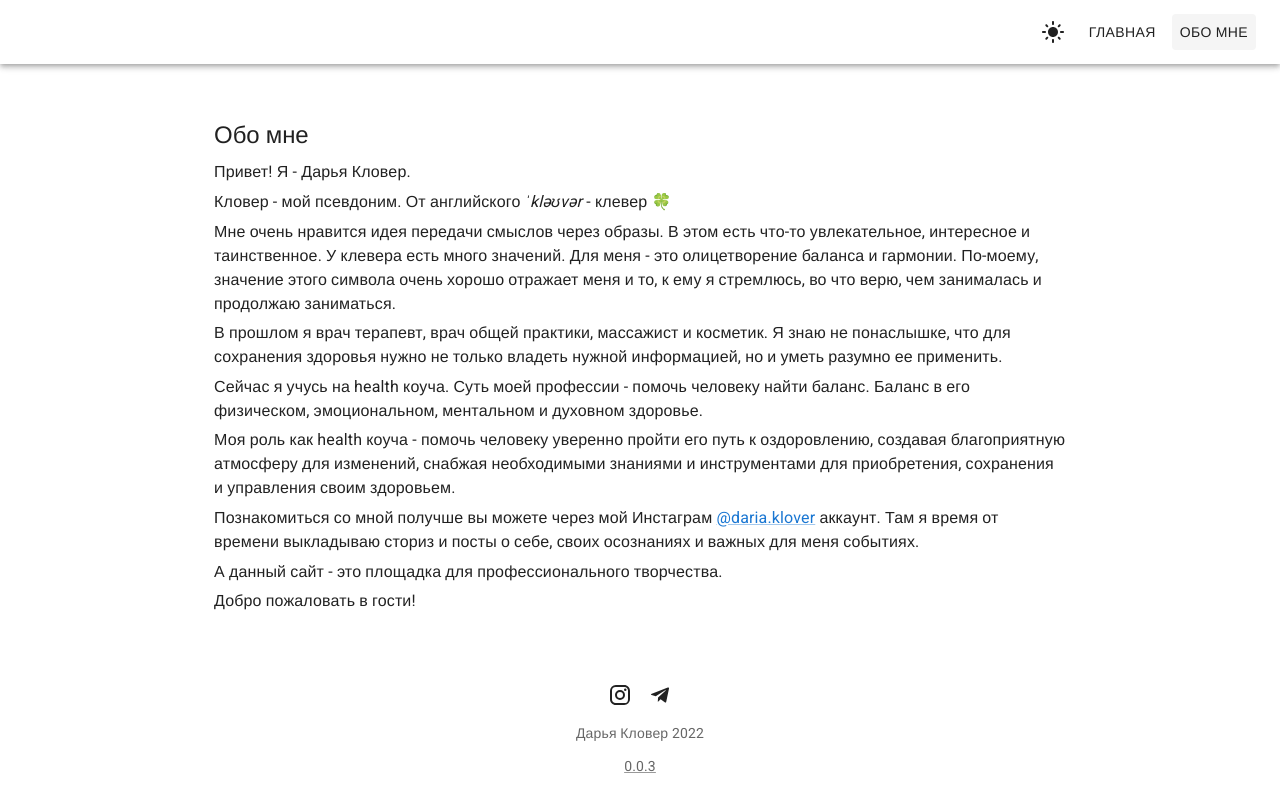
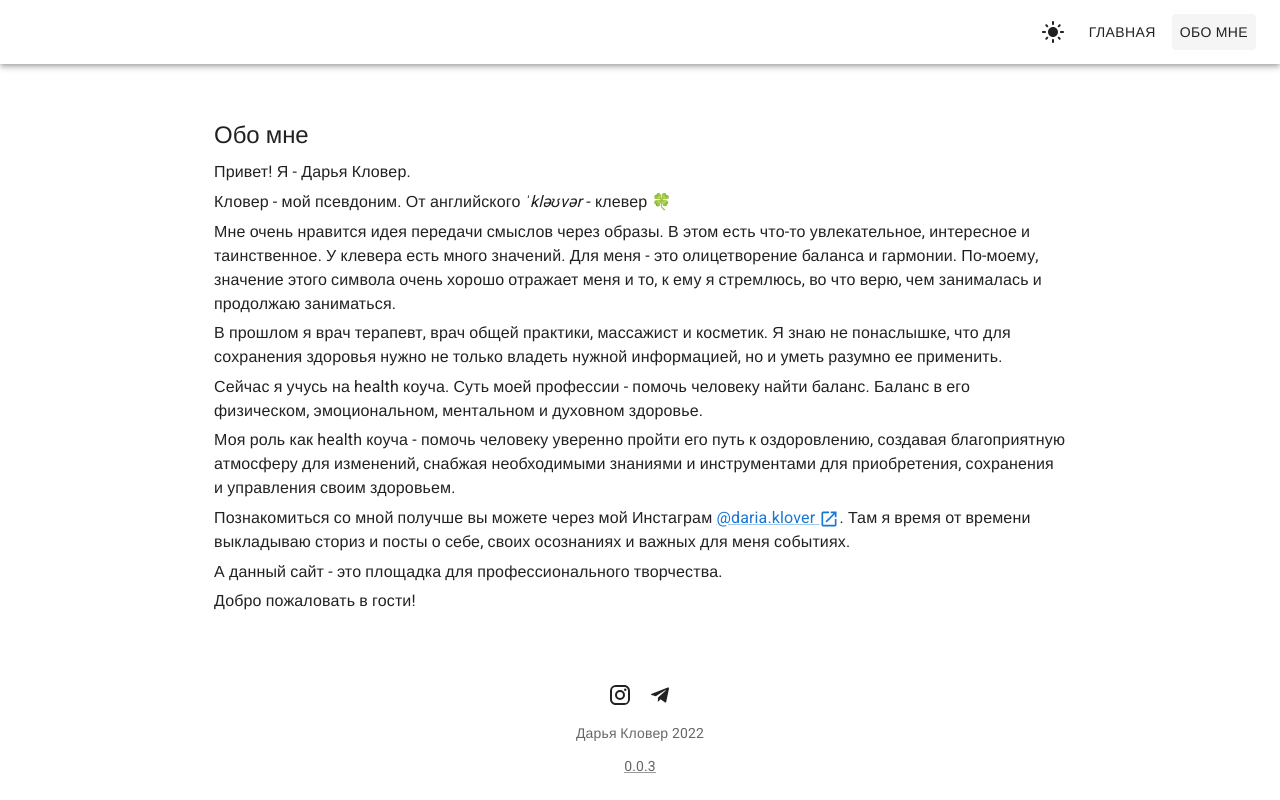
Before and after one commit to SiarheiBobryk/dariaklover, a React (Create React App) app: page /about in a window 1280 px wide. Built offline with nearby package versions, Linux system fonts and the light colour scheme; some icons are missing; a web font is replaced by a local one.

Commit message:
Refactor links to external resources

```diff
--- a/src/posts/About/About.tsx
+++ b/src/posts/About/About.tsx
@@ -3,6 +3,7 @@ import * as React from 'react';
 import Typography from '@mui/material/Typography';
 import Link from '@mui/material/Link';
 
+import OpenInNewIcon from '@mui/icons-material/OpenInNew';
 import { AppConfigContext, Config } from '../../providers/AppConfigProvider';
 import Heading from '../../components/Heading';
 import Paragraph from '../../components/Paragraph';
@@ -47,9 +48,9 @@ function About() {
       <Paragraph>
         Познакомиться со мной получше вы можете через мой Инстаграм{' '}
         <Link href={instagramHref} target="_blank">
-          {instagramId}
-        </Link>{' '}
-        аккаунт. Там я время от времени выкладываю сториз и посты о себе, своих осознаниях и важных для меня событиях.
+          {instagramId} <OpenInNewIcon fontSize="small" sx={{ verticalAlign: 'middle' }} />
+        </Link>
+        . Там я время от времени выкладываю сториз и посты о себе, своих осознаниях и важных для меня событиях.
       </Paragraph>
       <Paragraph>А данный сайт - это площадка для профессионального творчества.</Paragraph>
       <Paragraph>Добро пожаловать в гости!</Paragraph>
--- a/src/posts/Introduction/Introduction.tsx
+++ b/src/posts/Introduction/Introduction.tsx
@@ -13,7 +13,7 @@ function Introduction() {
       <Paragraph>Всем привет, я - Дарья Кловер!</Paragraph>
       <Paragraph>
         Я прохожу обучение в{' '}
-        <Link href="https://uom.education/university" rel="noopener">
+        <Link href="https://uom.education/university" rel="noopener" target="_blank">
           Университете образовательной медицины (УОМ){' '}
           <OpenInNewIcon fontSize="small" sx={{ verticalAlign: 'middle' }} />
         </Link>{' '}
```
Also changed, not shown: 2 other files (tests, documents, lock files or other folders).
